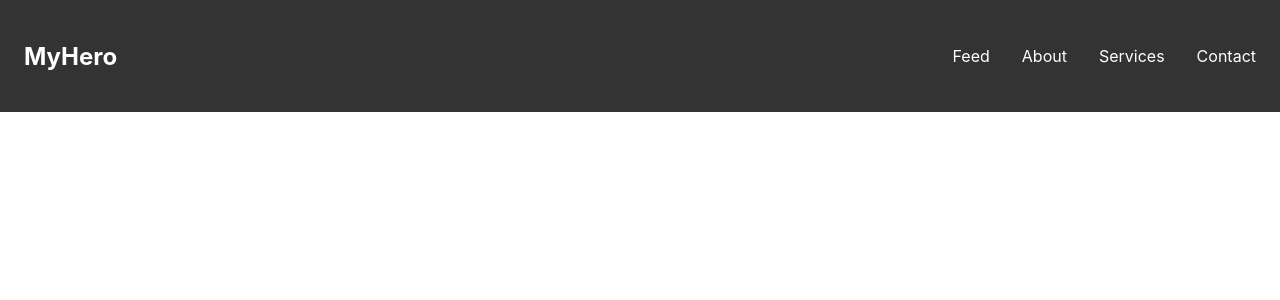
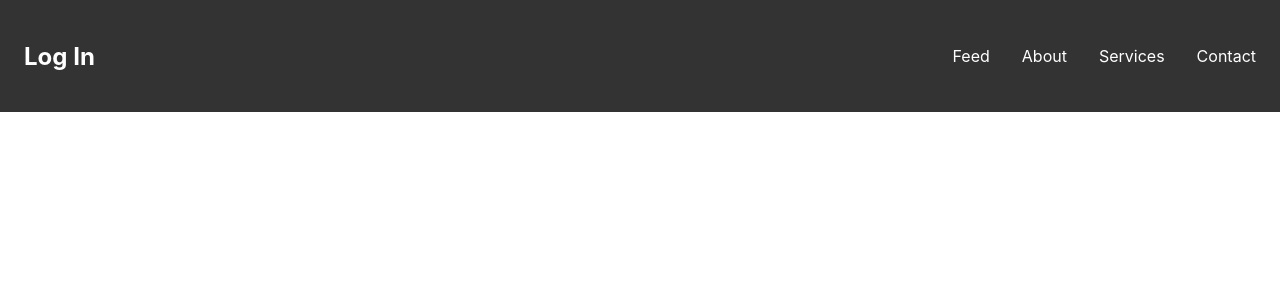
Before and after one commit to oscarg111/Web-Programming-Project, a React (Create React App) app in the folder levelup-fitness-app/: page /login in a window 1280 px wide. Shown: the top 300 px of the page. Built offline with nearby package versions, Linux system fonts and the light colour scheme.

Commit message:
Added more login functionality

```diff
--- a/levelup-fitness-app/src/App.js
+++ b/levelup-fitness-app/src/App.js
@@ -13,6 +13,8 @@ import About from "./pages/About";
 import Services from "./pages/Services";
 import Contact from "./pages/Contact";
 import HeroPage from "./pages/Hero";
+import logInPage from "./pages/LogIn";
+const userLoggedIn = false;
 
 const AnimatedRoutes = () => {
   const location = useLocation(); // Call useLocation inside the component
@@ -26,10 +28,14 @@ const AnimatedRoutes = () => {
       >
         <Routes location={location}>
           <Route path="/" element={<Home />} />
+          <Route path="/login" element={<logInPage />} />
           <Route path="/about" element={<About />} />
           <Route path="/services" element={<Services />} />
           <Route path="/contact" element={<Contact />} />
-          <Route path="/hero" element={<HeroPage />} />
+          <Route
+            path="/hero"
+            element={<HeroPage isLoggedIn={userLoggedIn} />}
+          />
         </Routes>
       </CSSTransition>
     </TransitionGroup>
@@ -40,7 +46,7 @@ const App = () => {
   return (
     <Router>
       <div className="App">
-        <Navbar />
+        <Navbar isLoggedIn={userLoggedIn} />
         <AnimatedRoutes />
       </div>
     </Router>
--- a/levelup-fitness-app/src/components/Navbar.js
+++ b/levelup-fitness-app/src/components/Navbar.js
@@ -3,12 +3,16 @@ import React from "react";
 import { Link } from "react-router-dom"; // Import Link for navigation
 import "../App.css";
 
-const Navbar = () => {
+const Navbar = ({ isLoggedIn }) => {
   return (
     <nav className="navbar">
       <div className="navbar-logo">
         <h1 className="navbar-links">
-          <Link to="/hero">MyHero</Link>
+          {isLoggedIn ? (
+            <Link to="/hero">MyHero</Link>
+          ) : (
+            <Link to="/login">Log In</Link>
+          )}
         </h1>
       </div>
       <ul className="navbar-links">
--- a/levelup-fitness-app/src/pages/Hero.js
+++ b/levelup-fitness-app/src/pages/Hero.js
@@ -2,7 +2,7 @@
 import React from "react";
 import HeroCard from "../components/HeroCard";
 
-const HeroPage = () => {
+const HeroPage = ({ isLoggedIn }) => {
   let hero = {
     name: "Jimmy",
     health: 50,
@@ -10,7 +10,7 @@ const HeroPage = () => {
     attack: 10,
     defense: 20,
   };
-  let isLoggedIn = true;
+  // let isLoggedIn = false;
   return isLoggedIn ? (
     <div className="page">
       <div class="hero-pg-content">
--- /dev/null
+++ b/levelup-fitness-app/src/pages/LogIn.js
@@ -0,0 +1,11 @@
+import React from "react";
+
+let logInPage = () => {
+  return (
+    <div class="page">
+      <h1>Login Page</h1>
+    </div>
+  );
+};
+
+export default logInPage;
```
